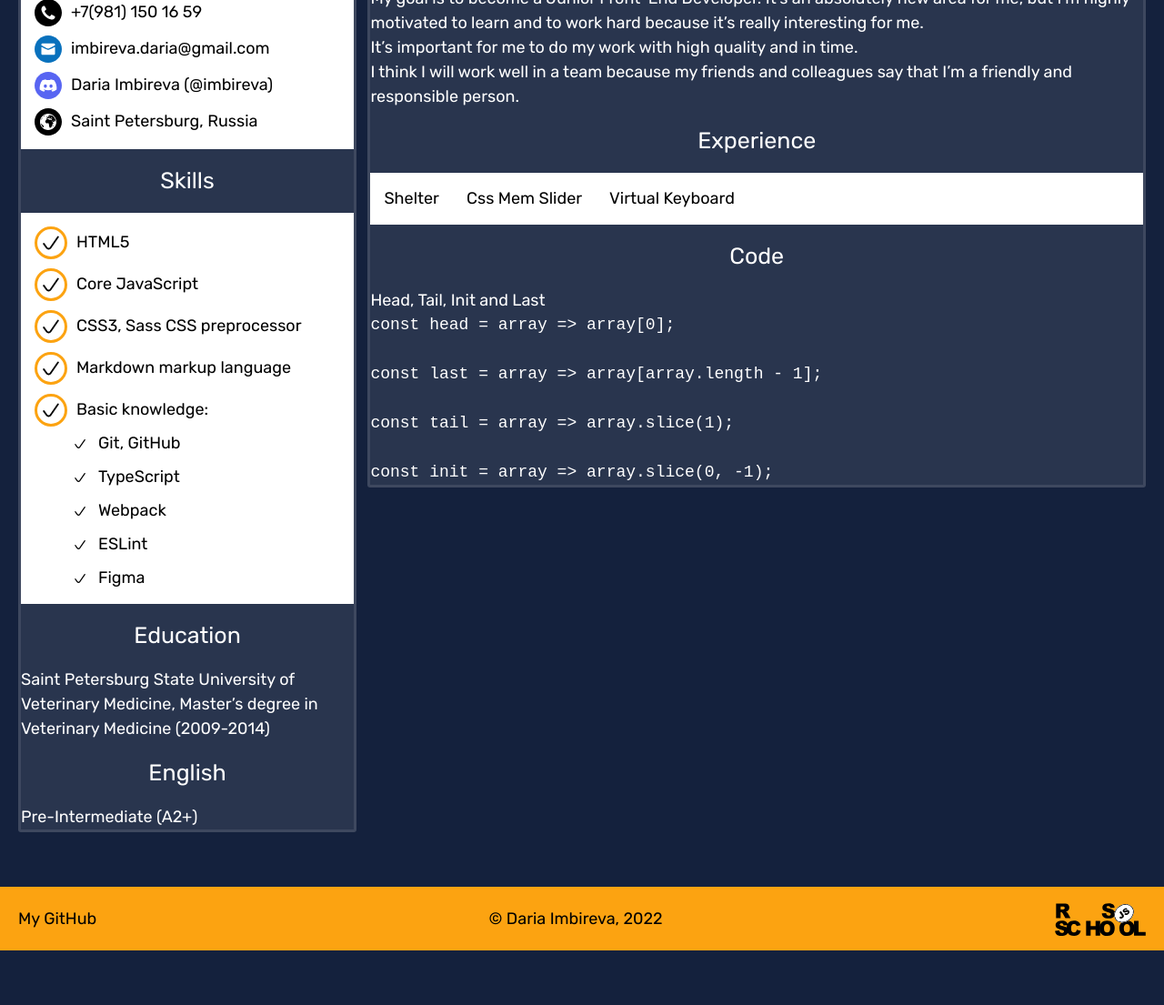
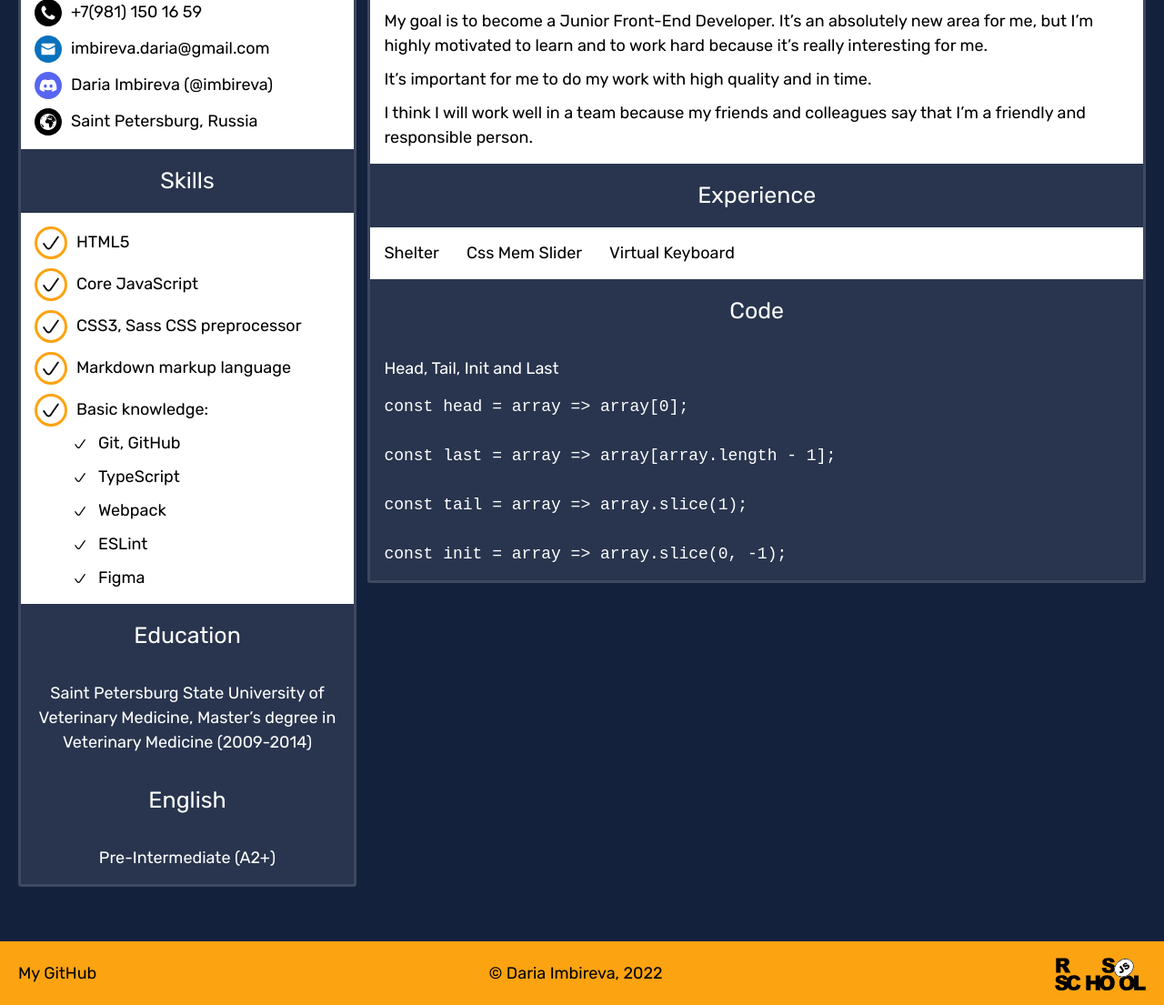
Before and after one commit to imbireva/rsschool-cv, a plain HTML site: page index.html in a window 1280 px wide. Shown: the part 606-1711 px from the top of the page at 91% size. Before the commit the page ends 1651 px from the top, so only its background shows below. Drawn offline with Linux system fonts and the light colour scheme.

Commit message:
feat: finish styles

```diff
--- a/style.css
+++ b/style.css
@@ -279,6 +279,28 @@ html {
   gap: 30px;
 }
 
+.text-content {
+  padding: 15px;
+  text-align: center;
+}
+
+.summary {
+  padding: 15px;
+  display: flex;
+  flex-direction: column;
+  gap: 10px;
+  background-color: #ffffff;
+  color: #000000;
+}
+
+.code-content {
+  padding: 15px;
+}
+
+pre {
+  padding: 15px 0 0;
+}
+
 .footer {
   background-color: #fca311;
 }
@@ -367,6 +389,11 @@ html {
     align-items: flex-start;
     gap: 15px;
   }
+
+  pre {
+    overflow-x: scroll;
+    padding-bottom: 10px;
+  }
 }
 
 @media (max-width: 450px) {
```
